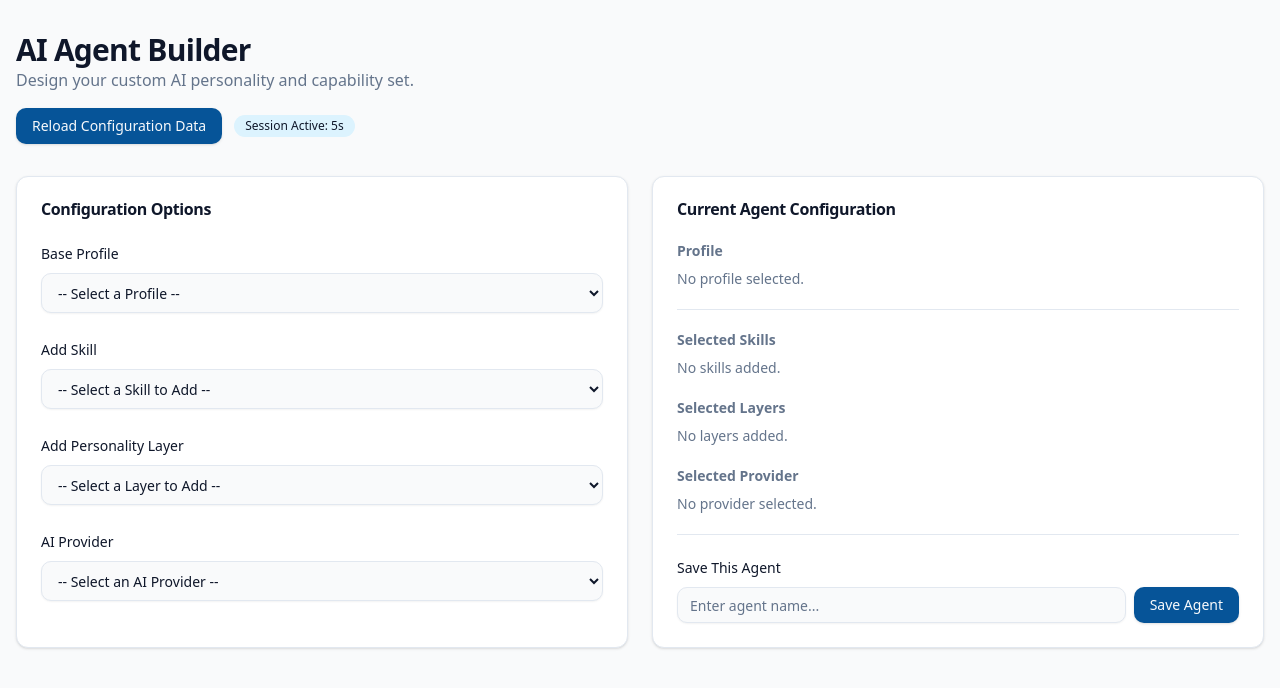
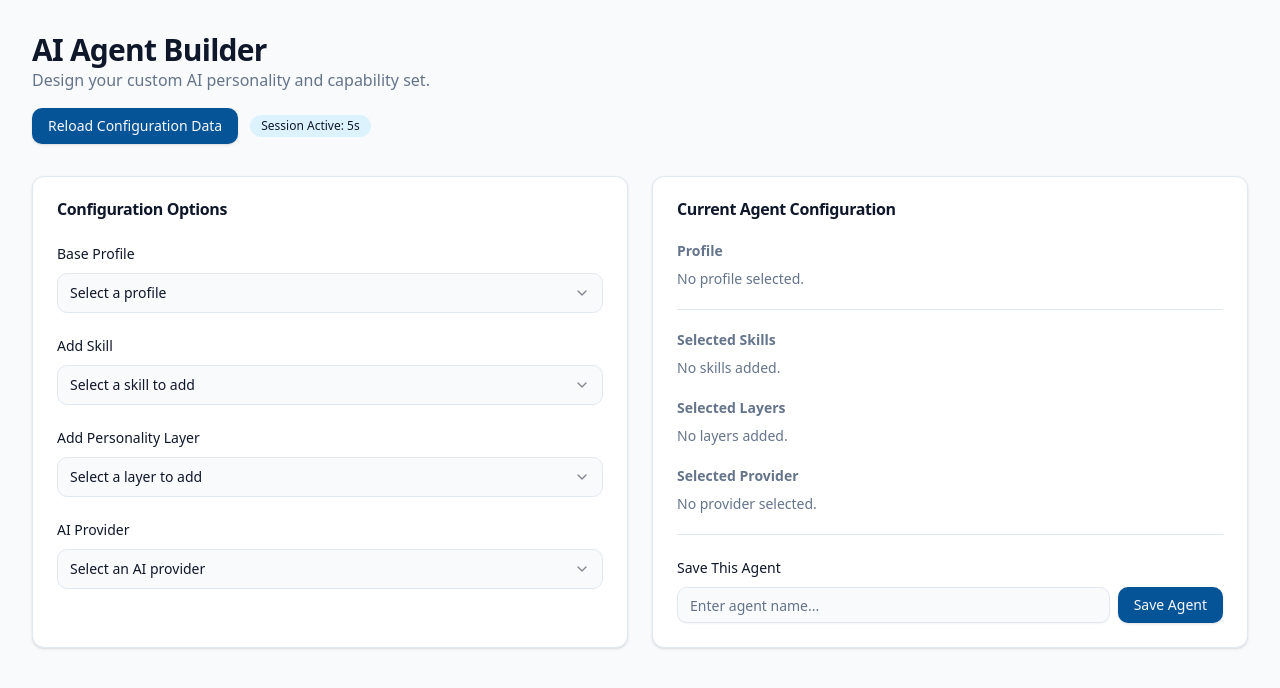
Before and after one commit to santoshyadav-29/ai-agent-builder, a React (Vite) app: page / in a window 1280 px wide. Shown: the top 688 px of the page. Built offline with nearby package versions, Linux system fonts and the light colour scheme.

Commit message:
refactor(ui): expand shadcn accessibility components and refine neutral layout

```diff
--- a/package.json
+++ b/package.json
@@ -10,6 +10,7 @@
     "preview": "vite preview"
   },
   "dependencies": {
+    "@radix-ui/react-select": "^2.2.6",
     "@radix-ui/react-slot": "^1.2.4",
     "class-variance-authority": "^0.7.1",
     "clsx": "^2.1.1",
--- a/src/components/ConfigurationOptions.tsx
+++ b/src/components/ConfigurationOptions.tsx
@@ -1,6 +1,21 @@
+import { useState } from "react";
 import { AI_PROVIDERS } from "../constants/providers";
 import type { AgentData, AgentValidationErrors } from "../types/agent";
-import { Card, CardContent, CardHeader, CardTitle, Label } from "./ui";
+import {
+  Alert,
+  AlertDescription,
+  AlertTitle,
+  Card,
+  CardContent,
+  CardHeader,
+  CardTitle,
+  Label,
+  Select,
+  SelectContent,
+  SelectItem,
+  SelectTrigger,
+  SelectValue,
+} from "./ui";
 
 interface ConfigurationOptionsProps {
   data: AgentData | null;
@@ -27,8 +42,8 @@ export function ConfigurationOptions({
   onLayerSelect,
   onProviderChange,
 }: ConfigurationOptionsProps) {
-  const selectClassName =
-    "h-10 w-full rounded-md border border-input bg-background px-3 text-sm shadow-sm focus-visible:outline-none focus-visible:ring-1 focus-visible:ring-ring";
+  const [skillSelectValue, setSkillSelectValue] = useState("");
+  const [layerSelectValue, setLayerSelectValue] = useState("");
 
   return (
     <section className="flex-1">
@@ -36,40 +51,54 @@ export function ConfigurationOptions({
         <CardHeader>
           <CardTitle>Configuration Options</CardTitle>
         </CardHeader>
-        <CardContent className="space-y-6">
+        <CardContent className="space-y-5">
           {error && (
-            <div className="rounded-md border border-destructive/30 bg-destructive/10 p-3 text-sm text-destructive">
-              Error: {error}
-            </div>
+            <Alert variant="destructive">
+              <AlertTitle>Configuration Error</AlertTitle>
+              <AlertDescription>{error}</AlertDescription>
+            </Alert>
           )}
 
           {loading && (
-            <div className="rounded-md border border-primary/20 bg-primary/10 p-3 text-sm text-primary">
-              Fetching configuration... this simulates API delay.
-            </div>
+            <Alert>
+              <AlertTitle>Loading</AlertTitle>
+              <AlertDescription>
+                Fetching configuration data from the API.
+              </AlertDescription>
+            </Alert>
           )}
 
-      {!data && !loading && !error && <p>No data loaded.</p>}
+          {!data && !loading && !error && (
+            <Alert>
+              <AlertTitle>No Configuration Loaded</AlertTitle>
+              <AlertDescription>
+                Reload configuration data to start building an agent.
+              </AlertDescription>
+            </Alert>
+          )}
 
           {data && (
-            <div className="space-y-6">
+            <div className="space-y-5">
               <div className="space-y-2">
                 <Label htmlFor="profile-select">Base Profile</Label>
-            <select
+                <Select
+                  value={selectedProfile || undefined}
+                  onValueChange={onProfileChange}
+                >
+                  <SelectTrigger
                     id="profile-select"
-              value={selectedProfile}
-              onChange={(e) => {
-                onProfileChange(e.target.value);
-              }}
-                  className={selectClassName}
+                    aria-invalid={!!validationErrors.profileId}
                   >
-              <option value="">-- Select a Profile --</option>
-              {data.agentProfiles.map((p) => (
-                <option key={p.id} value={p.id}>
-                  {p.name}
-                </option>
+                    <SelectValue placeholder="Select a profile" />
+                  </SelectTrigger>
+                  <SelectContent>
+                    {data.agentProfiles.map((profile) => (
+                      <SelectItem key={profile.id} value={profile.id}>
+                        {profile.name}
+                      </SelectItem>
                     ))}
-            </select>
+                  </SelectContent>
+                </Select>
                 {validationErrors.profileId && (
                   <p className="text-xs text-destructive">
                     {validationErrors.profileId}
@@ -79,24 +108,27 @@ export function ConfigurationOptions({
 
               <div className="space-y-2">
                 <Label htmlFor="skill-select">Add Skill</Label>
-            <select
+                <Select
+                  value={skillSelectValue || undefined}
+                  onValueChange={(value) => {
+                    onSkillSelect(value);
+                    setSkillSelectValue("");
+                  }}
+                >
+                  <SelectTrigger
                     id="skill-select"
-              onChange={(e) => {
-                onSkillSelect(e.target.value);
-                e.target.value = "";
-              }}
-              defaultValue=""
-                  className={selectClassName}
+                    aria-invalid={!!validationErrors.skillIds}
                   >
-              <option value="" disabled>
-                -- Select a Skill to Add --
-              </option>
-              {data.skills.map((s) => (
-                <option key={s.id} value={s.id}>
-                  {s.name} ({s.category})
-                </option>
+                    <SelectValue placeholder="Select a skill to add" />
+                  </SelectTrigger>
+                  <SelectContent>
+                    {data.skills.map((skill) => (
+                      <SelectItem key={skill.id} value={skill.id}>
+                        {skill.name} ({skill.category})
+                      </SelectItem>
                     ))}
-            </select>
+                  </SelectContent>
+                </Select>
                 {validationErrors.skillIds && (
                   <p className="text-xs text-destructive">
                     {validationErrors.skillIds}
@@ -106,24 +138,27 @@ export function ConfigurationOptions({
 
               <div className="space-y-2">
                 <Label htmlFor="layer-select">Add Personality Layer</Label>
-            <select
+                <Select
+                  value={layerSelectValue || undefined}
+                  onValueChange={(value) => {
+                    onLayerSelect(value);
+                    setLayerSelectValue("");
+                  }}
+                >
+                  <SelectTrigger
                     id="layer-select"
-              onChange={(e) => {
-                onLayerSelect(e.target.value);
-                e.target.value = "";
-              }}
-              defaultValue=""
-                  className={selectClassName}
+                    aria-invalid={!!validationErrors.layerIds}
                   >
-              <option value="" disabled>
-                -- Select a Layer to Add --
-              </option>
-              {data.layers.map((l) => (
-                <option key={l.id} value={l.id}>
-                  {l.name} ({l.type})
-                </option>
+                    <SelectValue placeholder="Select a layer to add" />
+                  </SelectTrigger>
+                  <SelectContent>
+                    {data.layers.map((layer) => (
+                      <SelectItem key={layer.id} value={layer.id}>
+                        {layer.name} ({layer.type})
+                      </SelectItem>
                     ))}
-            </select>
+                  </SelectContent>
+                </Select>
                 {validationErrors.layerIds && (
                   <p className="text-xs text-destructive">
                     {validationErrors.layerIds}
@@ -133,19 +168,24 @@ export function ConfigurationOptions({
 
               <div className="space-y-2">
                 <Label htmlFor="provider-select">AI Provider</Label>
-            <select
+                <Select
+                  value={selectedProvider || undefined}
+                  onValueChange={onProviderChange}
+                >
+                  <SelectTrigger
                     id="provider-select"
-              value={selectedProvider}
-              onChange={(e) => onProviderChange(e.target.value)}
-                  className={selectClassName}
+                    aria-invalid={!!validationErrors.provider}
                   >
-              <option value="">-- Select an AI Provider --</option>
+                    <SelectValue placeholder="Select an AI provider" />
+                  </SelectTrigger>
+                  <SelectContent>
                     {AI_PROVIDERS.map((provider) => (
-                <option key={provider} value={provider}>
+                      <SelectItem key={provider} value={provider}>
                         {provider}
-                </option>
+                      </SelectItem>
                     ))}
-            </select>
+                  </SelectContent>
+                </Select>
                 {validationErrors.provider && (
                   <p className="text-xs text-destructive">
                     {validationErrors.provider}
--- /dev/null
+++ b/src/components/ui/select.tsx
@@ -0,0 +1,153 @@
+import * as React from "react";
+import * as SelectPrimitive from "@radix-ui/react-select";
+import { Check, ChevronDown, ChevronUp } from "lucide-react";
+import { cn } from "../../lib/utils";
+
+const Select = SelectPrimitive.Root;
+const SelectGroup = SelectPrimitive.Group;
+const SelectValue = SelectPrimitive.Value;
+
+const SelectTrigger = React.forwardRef<
+  React.ElementRef<typeof SelectPrimitive.Trigger>,
+  React.ComponentPropsWithoutRef<typeof SelectPrimitive.Trigger>
+>(({ className, children, ...props }, ref) => (
+  <SelectPrimitive.Trigger
+    ref={ref}
+    className={cn(
+      "flex h-10 w-full items-center justify-between rounded-md border border-input bg-background px-3 py-2 text-sm ring-offset-background placeholder:text-muted-foreground focus:outline-none focus:ring-1 focus:ring-ring disabled:cursor-not-allowed disabled:opacity-50",
+      className,
+    )}
+    {...props}
+  >
+    {children}
+    <SelectPrimitive.Icon asChild>
+      <ChevronDown className="h-4 w-4 opacity-50" />
+    </SelectPrimitive.Icon>
+  </SelectPrimitive.Trigger>
+));
+SelectTrigger.displayName = SelectPrimitive.Trigger.displayName;
+
+const SelectScrollUpButton = React.forwardRef<
+  React.ElementRef<typeof SelectPrimitive.ScrollUpButton>,
+  React.ComponentPropsWithoutRef<typeof SelectPrimitive.ScrollUpButton>
+>(({ className, ...props }, ref) => (
+  <SelectPrimitive.ScrollUpButton
+    ref={ref}
+    className={cn(
+      "flex cursor-default items-center justify-center py-1",
+      className,
+    )}
+    {...props}
+  >
+    <ChevronUp className="h-4 w-4" />
+  </SelectPrimitive.ScrollUpButton>
+));
+SelectScrollUpButton.displayName = SelectPrimitive.ScrollUpButton.displayName;
+
+const SelectScrollDownButton = React.forwardRef<
+  React.ElementRef<typeof SelectPrimitive.ScrollDownButton>,
+  React.ComponentPropsWithoutRef<typeof SelectPrimitive.ScrollDownButton>
+>(({ className, ...props }, ref) => (
+  <SelectPrimitive.ScrollDownButton
+    ref={ref}
+    className={cn(
+      "flex cursor-default items-center justify-center py-1",
+      className,
+    )}
+    {...props}
+  >
+    <ChevronDown className="h-4 w-4" />
+  </SelectPrimitive.ScrollDownButton>
+));
+SelectScrollDownButton.displayName =
+  SelectPrimitive.ScrollDownButton.displayName;
+
+const SelectContent = React.forwardRef<
+  React.ElementRef<typeof SelectPrimitive.Content>,
+  React.ComponentPropsWithoutRef<typeof SelectPrimitive.Content>
+>(({ className, children, position = "popper", ...props }, ref) => (
+  <SelectPrimitive.Portal>
+    <SelectPrimitive.Content
+      ref={ref}
+      className={cn(
+        "relative z-50 max-h-96 min-w-[8rem] overflow-hidden rounded-md border bg-popover text-popover-foreground shadow-md",
+        position === "popper" &&
+          "data-[side=bottom]:translate-y-1 data-[side=left]:-translate-x-1 data-[side=right]:translate-x-1 data-[side=top]:-translate-y-1",
+        className,
+      )}
+      position={position}
+      {...props}
+    >
+      <SelectScrollUpButton />
+      <SelectPrimitive.Viewport
+        className={cn(
+          "p-1",
+          position === "popper" &&
+            "h-[var(--radix-select-trigger-height)] w-full min-w-[var(--radix-select-trigger-width)]",
+        )}
+      >
+        {children}
+      </SelectPrimitive.Viewport>
+      <SelectScrollDownButton />
+    </SelectPrimitive.Content>
+  </SelectPrimitive.Portal>
+));
+SelectContent.displayName = SelectPrimitive.Content.displayName;
+
+const SelectLabel = React.forwardRef<
+  React.ElementRef<typeof SelectPrimitive.Label>,
+  React.ComponentPropsWithoutRef<typeof SelectPrimitive.Label>
+>(({ className, ...props }, ref) => (
+  <SelectPrimitive.Label
+    ref={ref}
+    className={cn("px-2 py-1.5 text-sm font-semibold", className)}
+    {...props}
+  />
+));
+SelectLabel.displayName = SelectPrimitive.Label.displayName;
+
+const SelectItem = React.forwardRef<
+  React.ElementRef<typeof SelectPrimitive.Item>,
+  React.ComponentPropsWithoutRef<typeof SelectPrimitive.Item>
+>(({ className, children, ...props }, ref) => (
+  <SelectPrimitive.Item
+    ref={ref}
+    className={cn(
+      "relative flex w-full cursor-default select-none items-center rounded-sm py-1.5 pl-2 pr-8 text-sm outline-none focus:bg-accent focus:text-accent-foreground data-[disabled]:pointer-events-none data-[disabled]:opacity-50",
+      className,
+    )}
+    {...props}
+  >
+    <span className="absolute right-2 flex h-3.5 w-3.5 items-center justify-center">
+      <SelectPrimitive.ItemIndicator>
+        <Check className="h-4 w-4" />
+      </SelectPrimitive.ItemIndicator>
+    </span>
+
+    <SelectPrimitive.ItemText>{children}</SelectPrimitive.ItemText>
+  </SelectPrimitive.Item>
+));
+SelectItem.displayName = SelectPrimitive.Item.displayName;
+
+const SelectSeparator = React.forwardRef<
+  React.ElementRef<typeof SelectPrimitive.Separator>,
+  React.ComponentPropsWithoutRef<typeof SelectPrimitive.Separator>
+>(({ className, ...props }, ref) => (
+  <SelectPrimitive.Separator
+    ref={ref}
+    className={cn("-mx-1 my-1 h-px bg-muted", className)}
+    {...props}
+  />
+));
+SelectSeparator.displayName = SelectPrimitive.Separator.displayName;
+
+export {
+  Select,
+  SelectGroup,
+  SelectValue,
+  SelectTrigger,
+  SelectContent,
+  SelectLabel,
+  SelectItem,
+  SelectSeparator,
+};
--- a/src/pages/AgentBuilderPage.tsx
+++ b/src/pages/AgentBuilderPage.tsx
@@ -93,10 +93,12 @@ export function AgentBuilderPage() {
   };
 
   return (
-    <div className="container mx-auto flex min-h-screen flex-col gap-8 py-8">
+    <div className="mx-auto flex min-h-screen w-full max-w-7xl flex-col gap-8 px-4 py-8 sm:px-6 lg:px-8">
       <header className="space-y-4">
         <div>
-          <h1 className="text-3xl font-bold tracking-tight">AI Agent Builder</h1>
+          <h1 className="text-3xl font-bold tracking-tight">
+            AI Agent Builder
+          </h1>
           <p className="text-muted-foreground">
             Design your custom AI personality and capability set.
           </p>
@@ -112,7 +114,10 @@ export function AgentBuilderPage() {
       </header>
 
       <main className="flex flex-1 flex-col gap-6">
-        <div className="grid gap-6 lg:grid-cols-2">
+        <section
+          className="grid gap-6 lg:grid-cols-2"
+          aria-label="Agent configuration workspace"
+        >
           <ConfigurationOptions
             data={data}
             loading={loading}
@@ -138,7 +143,7 @@ export function AgentBuilderPage() {
             onAgentNameChange={setAgentName}
             onSaveAgent={handleSaveAgent}
           />
-        </div>
+        </section>
 
         <SavedAgentsPanel
           data={data}
```
Also changed, not shown: src/components/CurrentAgentConfiguration.tsx (+37 -16 lines), src/components/SavedAgentsPanel.tsx (+15 -16 lines), src/components/index.ts (+4 -4 lines), src/components/ui/alert.tsx (added, +58 -0 lines), src/components/ui/index.ts (+11 -0 lines), src/main.tsx (+8 -8 lines), 2 other files (tests, documents, lock files or other folders). Lines whose indentation alone changed are shown as unchanged.
